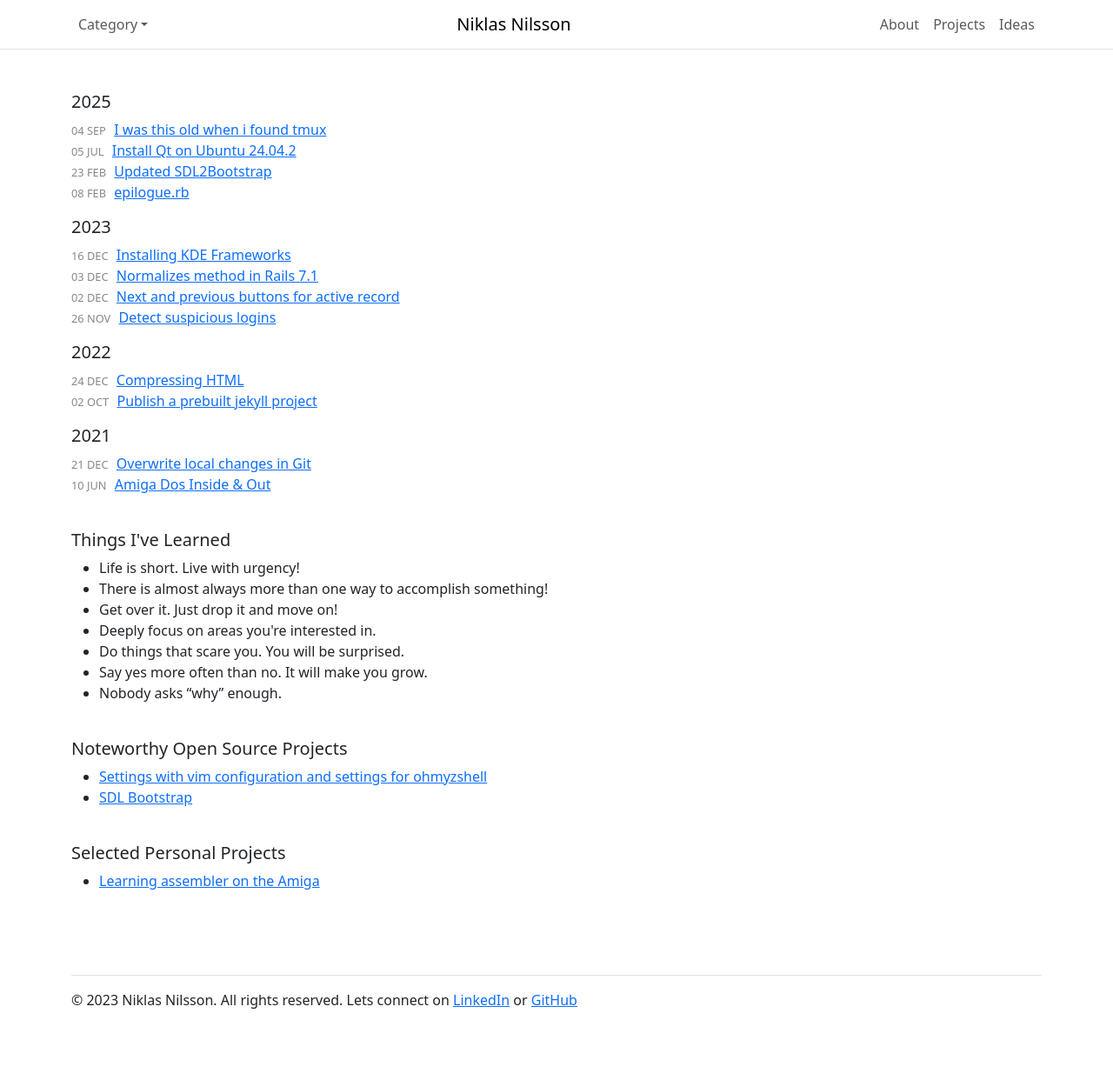
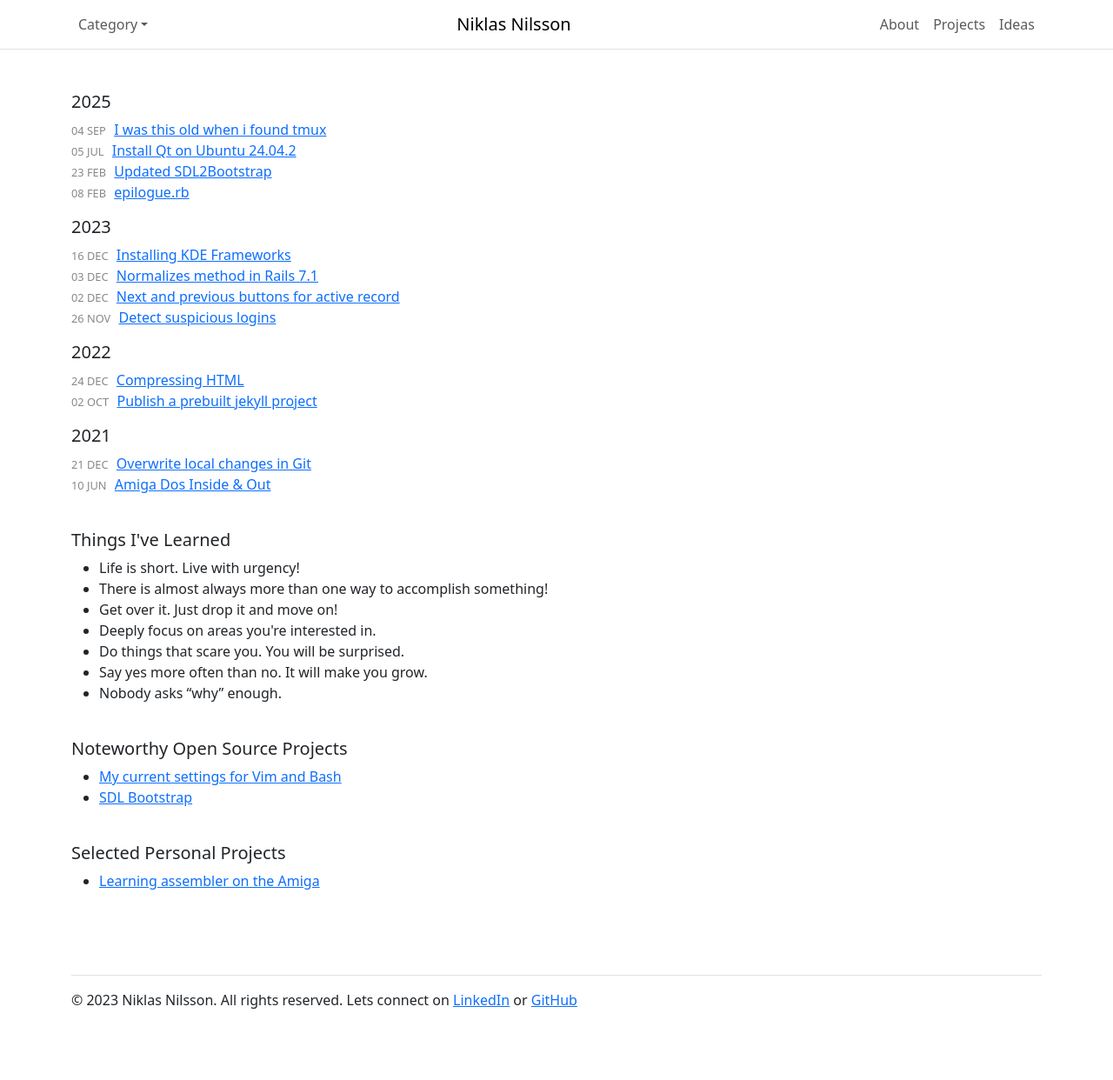
Before and after one commit to niklasnson/0x68k.github.io, a Jekyll site: the page built from index.html, in a window 1280 px wide. Shown: the whole page at 87% size. Built offline with Jekyll 4.4.1, drawn with Linux system fonts in a browser that asks for light colours.

Commit message:
Minor updates

```diff
--- a/index.html
+++ b/index.html
@@ -37,7 +38,7 @@ layout: default
 
 <h5 class="pt-4">Noteworthy Open Source Projects</h5>
 <ul class="posts">
-  <li><a href="https://github.com/niklasnson/dotfiles">Settings with vim configuration and settings for ohmyzshell</a></li>
+  <li><a href="https://github.com/niklasnson/dotfiles">My current settings for Vim and Bash</a></li>
   <li><a href="https://github.com/niklasnson/SDL2Bootstrap">SDL Bootstrap</a></li>
 </ul>
 
```
Also changed, not shown: other parts of index.html (+1 -0 lines), README.md.
